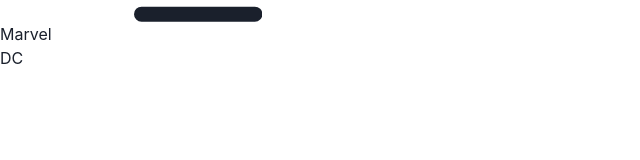
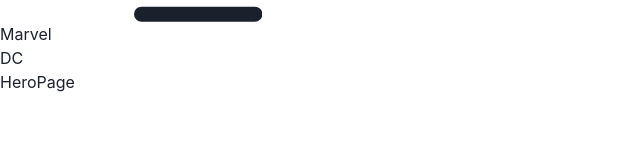
Before and after one commit to Davidcastel26/heroes-app, a React (Vite) app: page /hero/dc-batman in a window 1280 px wide. Shown: the part 138-298 px from the top of the page, without its empty margins (0-640 px from the left). Built offline with nearby package versions, Linux system fonts and the light colour scheme.

Commit message:
Hero page with params

```diff
--- /dev/null
+++ b/src/heroes/helpers/getHeroesById.js
@@ -0,0 +1,7 @@
+import { heroes } from "../data/heroes"
+
+export const getHeroesById = ( id ) => {
+
+    return heroes.find( hero => hero.id === id);
+
+}
--- a/src/heroes/helpers/index.js
+++ b/src/heroes/helpers/index.js
@@ -1 +1,2 @@
-export * from './getHeroesByPublisher'
+export * from './getHeroesByPublisher';
+export * from './getHeroesById';
--- a/src/heroes/pages/HeroPage.jsx
+++ b/src/heroes/pages/HeroPage.jsx
@@ -1,5 +1,17 @@
+import { Navigate, useParams } from 'react-router-dom';
+import { getHeroesById } from '../helpers';
 
 export const HeroPage = () => {
+
+  const { id } = useParams();
+  // console.log(id)
+  const hero = getHeroesById( id );
+  console.log(hero);
+
+  if( !hero ){
+    return <Navigate to="/marvel" />
+  }
+
   return (
     <h1>HeroPage</h1>
   )
--- a/src/heroes/routes/HeroesRoutes.jsx
+++ b/src/heroes/routes/HeroesRoutes.jsx
@@ -11,7 +11,7 @@
             <Route path="dc" element={<DcPage/>} />
 
             <Route path="search" element={<SearchPage/>} />
-            <Route path="hero" element={<HeroPage/>} />
+            <Route path="hero/:id" element={<HeroPage/>} />
 
             <Route path="/" element={<Navigate to="/marvel" />} />
         </Routes>
```
